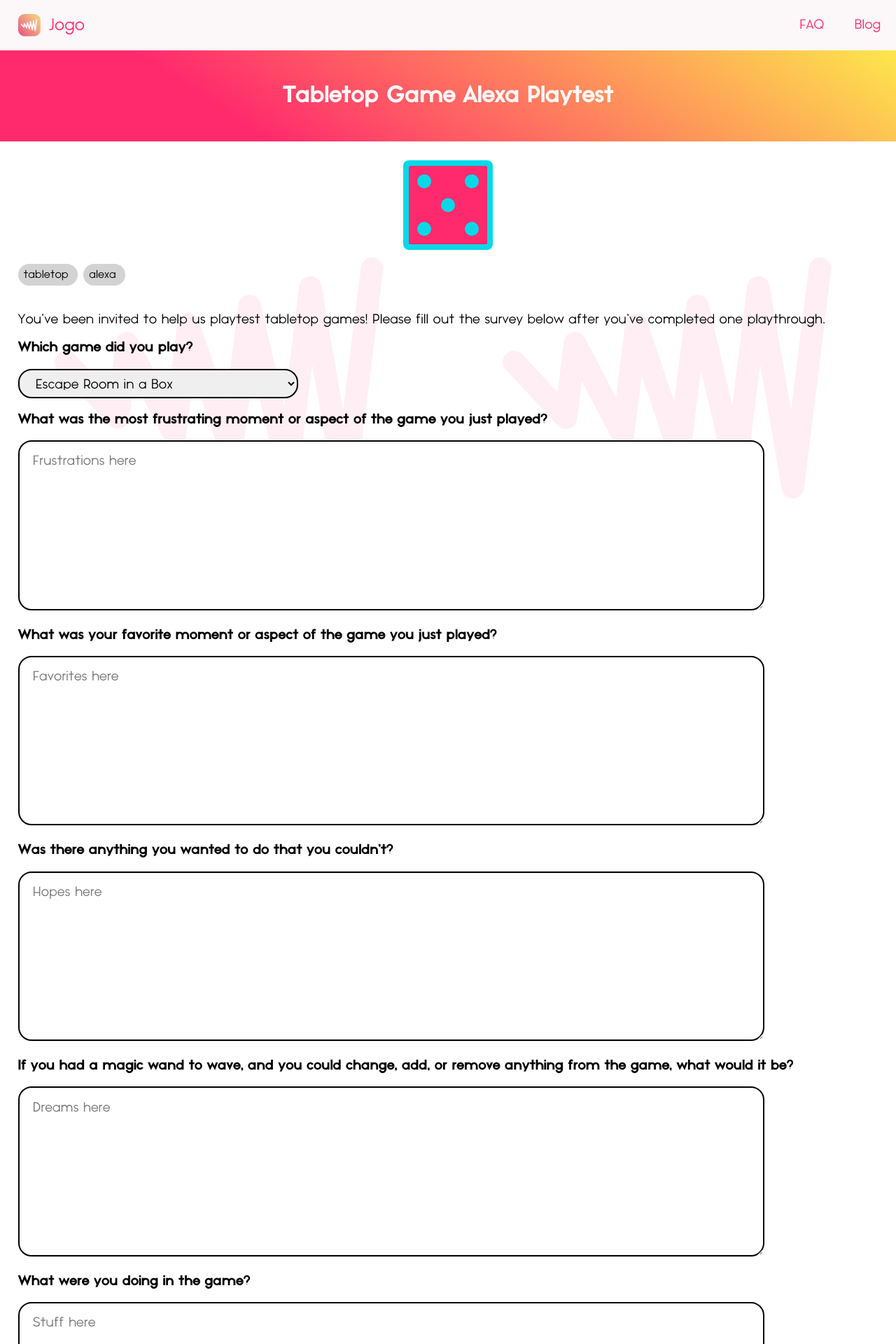
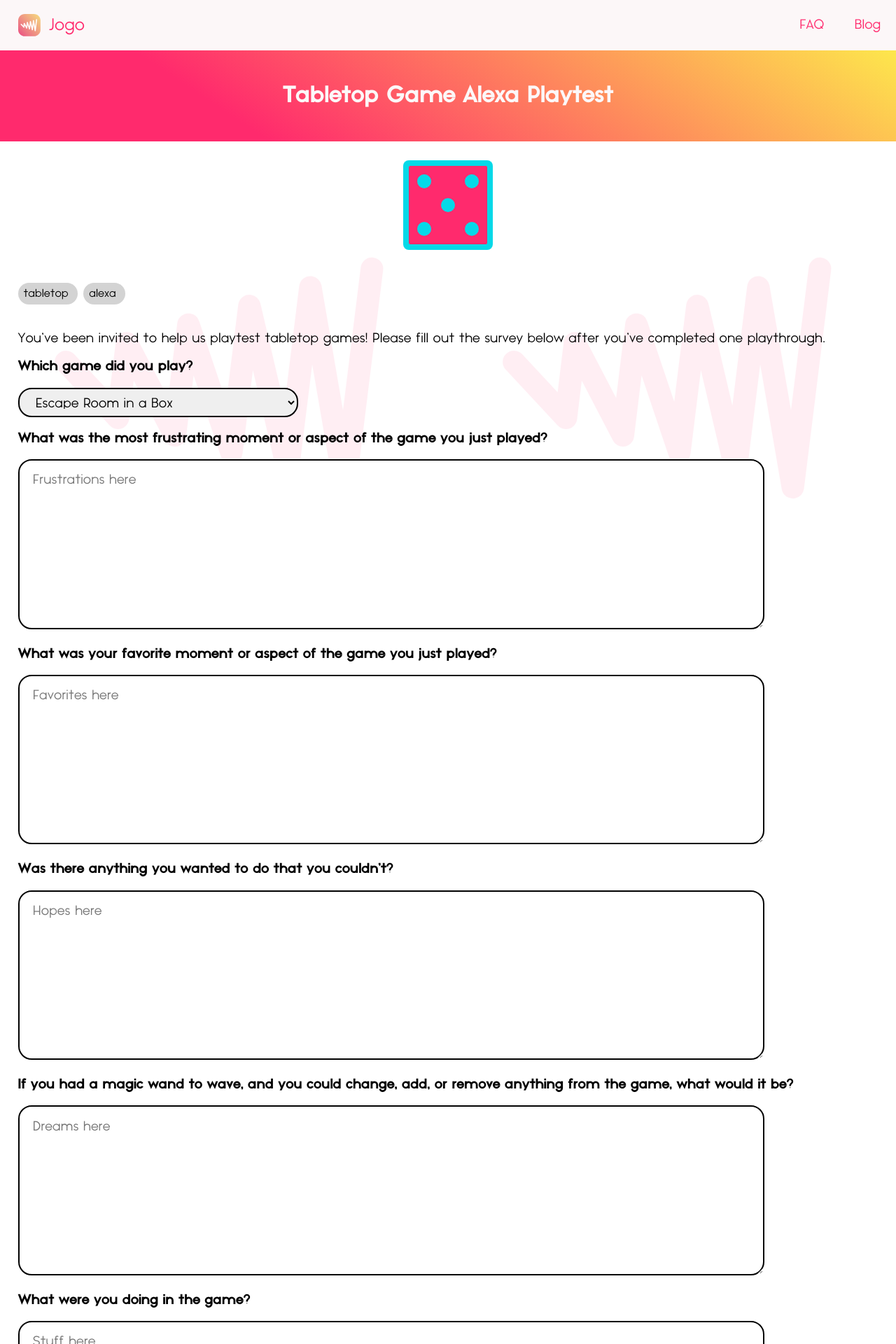
Before and after one commit to aindaco1/jogo-website, a Jekyll site: the page built from _posts/2020-10-16-tabletop-game-alexa-demo.markdown, in a window 1280 px wide. Shown: the top 1920 px of the page at 70% size. Built offline with Jekyll 4.4.1, drawn with Linux system fonts in a browser that asks for light colours; nearby versions of some CDN libraries.

Commit message:
fixed img styling

```diff
--- a/assets/css/style.css
+++ b/assets/css/style.css
@@ -54,7 +54,8 @@ button:hover {
 	max-width: 400px;
 	height: auto;
 	margin-right: auto;
-	margin-left: auto;
+    margin-left: auto;
+    margin-bottom: 3vh;
     display: block;
 }
 
```
